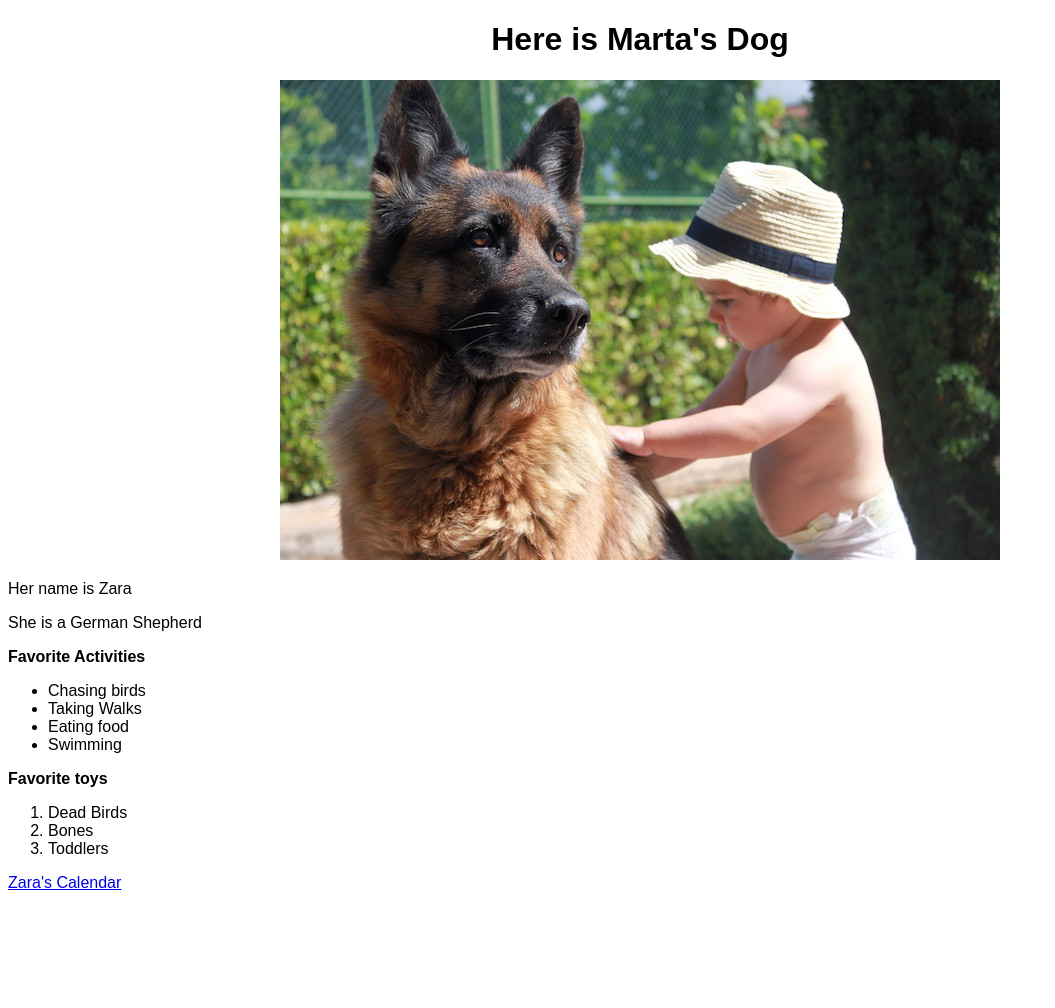
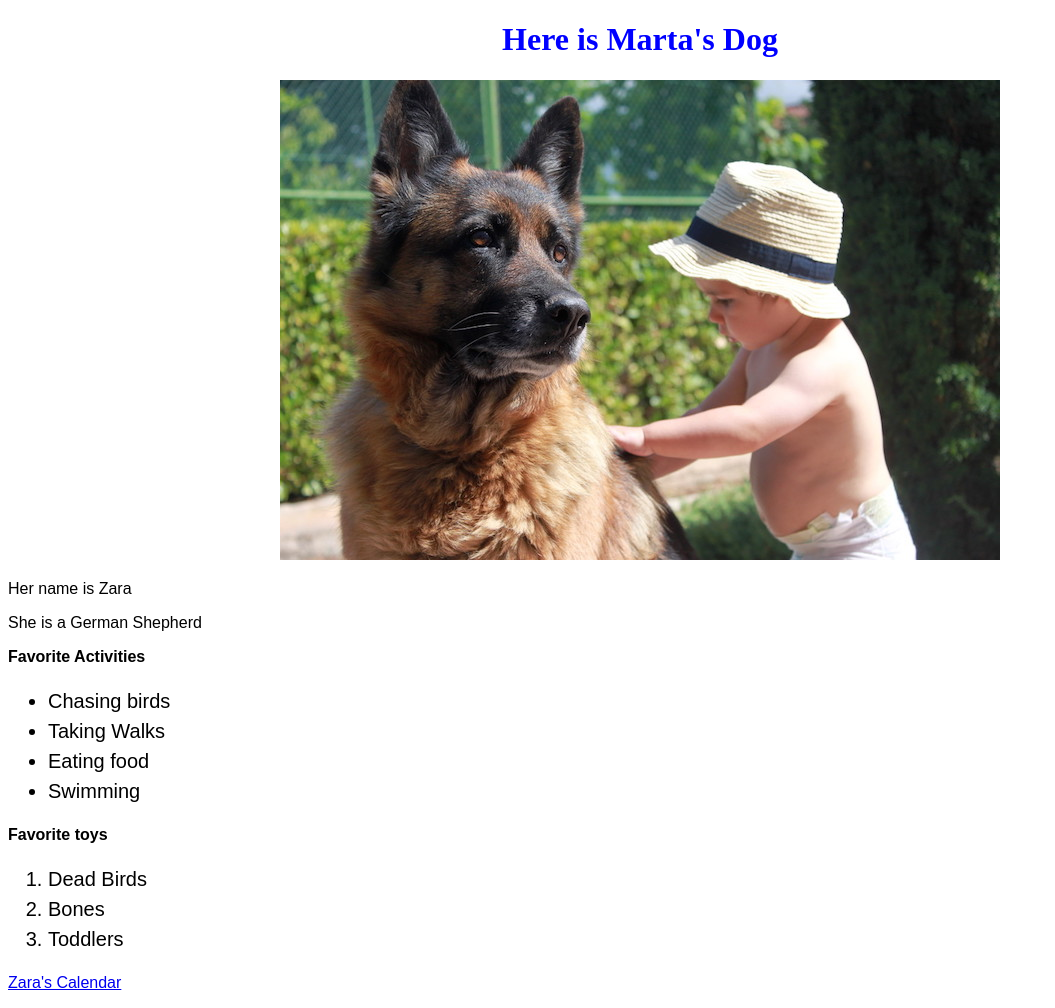
Before and after one commit to Franciswilhelm/Pet-Website, a plain HTML site: page pet-website.html in a window 1280 px wide. Shown: the whole page, without its empty margins (0-1055 px from the left). Before the commit the page ends 900 px from the top, so only its background shows below. Drawn offline with Linux system fonts and the light colour scheme.

Commit message:
updated pet website with css

```diff
--- /dev/null
+++ b/css/styles2.css
@@ -0,0 +1,25 @@
+h1 {
+  color: blue;
+  text-align: center;
+}
+
+h2 {
+  font-style: italic;
+  text-align: center;
+}
+
+p {
+  font-family: sans-serif;
+}
+
+ul {
+  font-size: 20px;
+  line-height: 30px;
+  font-family: sans-serif;
+}
+
+ol {
+  font-size: 20px;
+  line-height: 30px;
+  font-family: sans-serif;
+}
--- a/pet-calendar.html
+++ b/pet-calendar.html
@@ -1,9 +1,10 @@
 <!DOCTYPE html>
 <html>
   <head>
+    <link href="css/styles2.css" rel="stylesheet" type="text/css">
     <title>Pet Calendar</title>
   </head>
-  <body style="font-family:sans-serif;">
+  <body>
     <h1><center>Zara's Calendar</center></h1>
     <table border="1" style="table-layout:fixed; width:100%; border:solid black;">
       <tr>
--- a/pet-website.html
+++ b/pet-website.html
@@ -1,29 +1,32 @@
 <!DOCTYPE html>
 <html>
   <head>
+    <link href="css/styles2.css" rel="stylesheet" type="text/css">
     <title>Pet Site</title>
   </head>
-  <body style="font-family:sans-serif;">
-    <h1><center>Here is Marta's Dog</center></h1>
+  <body>
+    <h1>Here is Marta's Dog</h1>
     <p><center><img src="img/zara.jpg" alt="A German Shepherd"></center></p>
 
     <p>Her name is Zara</p>
 
     <p>She is a German Shepherd</p>
-    <p><strong>Favorite Activities</strong></p>
-    <ul>
+    <p><strong> Favorite Activities</strong></p>
+
+      <ul>
       <li>Chasing birds</li>
       <li>Taking Walks</li>
       <li>Eating food</li>
       <li>Swimming</li>
     </ul>
+
     <p><strong>Favorite toys</strong></p>
     <ol>
       <li>Dead Birds</li>
       <li>Bones</li>
       <li>Toddlers</li>
     </ol>
-    <a href="pet-calendar.html">Zara's Calendar</a>
+    <p><a href="pet-calendar.html">Zara's Calendar</a></p>
 
   </body>
 </html>
```
